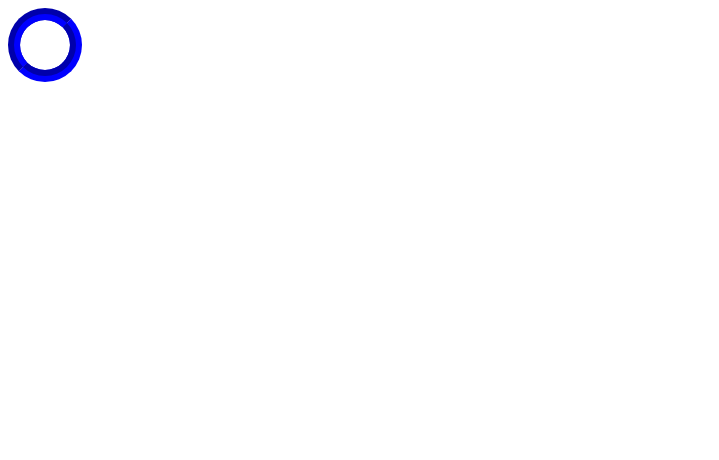
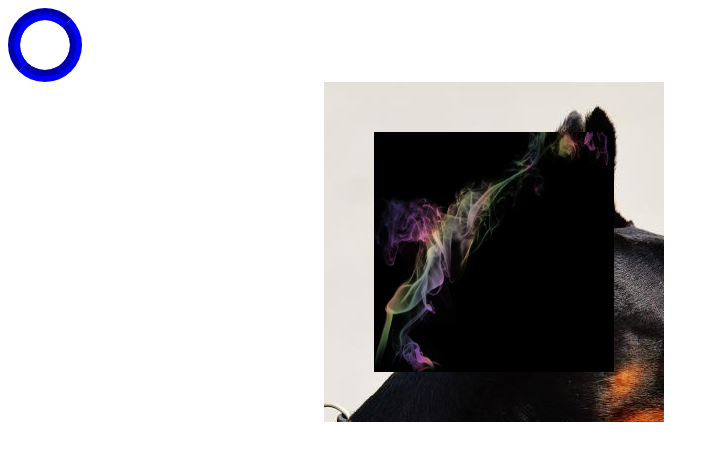
Before and after one commit to Dragontamer247/css-workshop, a plain HTML site: page index.html in a window 1280 px wide. Shown: the whole page, without its empty margins (0-719 px from the left). Drawn offline with Linux system fonts and the light colour scheme.

Commit message:
Created an image border.

```diff
--- a/index.html
+++ b/index.html
@@ -7,5 +7,8 @@
     </head>
     <body>
       <div class="border-radius"></div>
+      <div>
+        <img src="images/image-1.jpg" class="border-img">
+      </div>
     </body>
   </html
--- a/style.css
+++ b/style.css
@@ -8,3 +8,13 @@ body {
   height: 50px;
   border-radius: 100%;
 }
+
+.border-img {
+  height: 240px;
+  width: 240px;
+  position:relative;
+  background-image: url('images/image-2.jpg');
+  background-clip: padding-box;
+  padding: 50px;
+  left:25%;
+}
```
Also changed, not shown: images/image-1.jpg (added), images/image-2.jpg (added).
